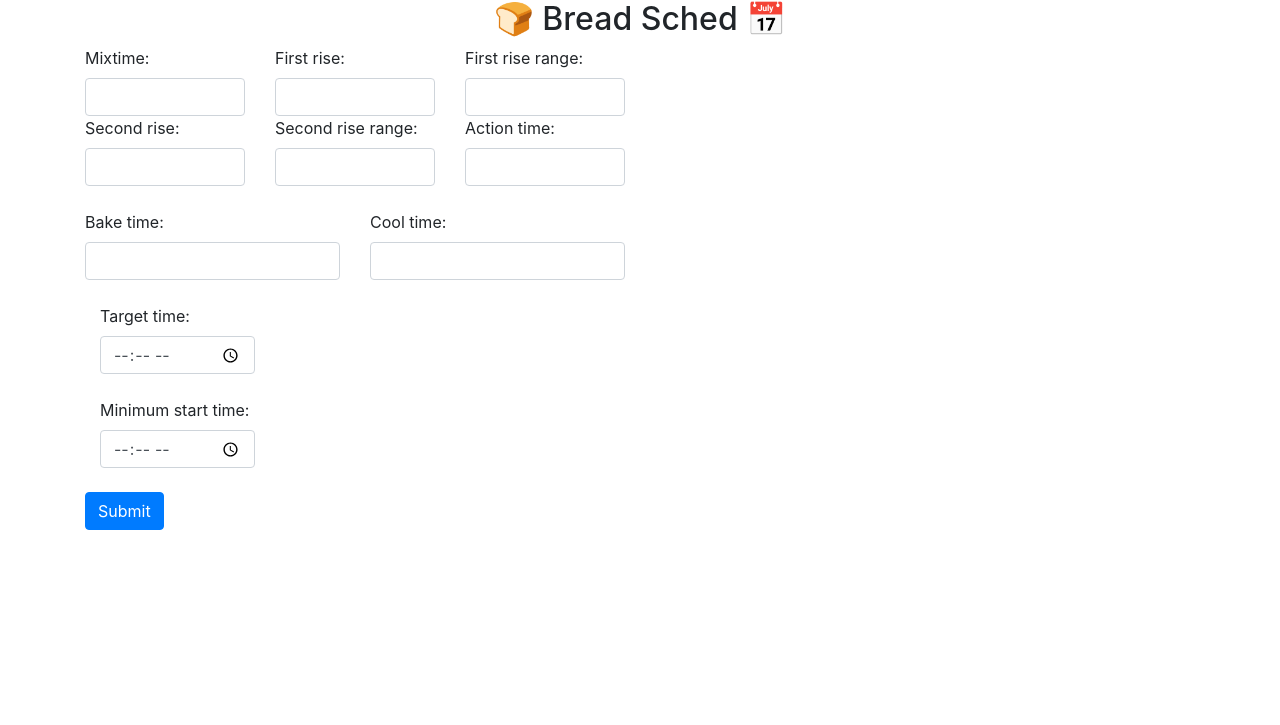
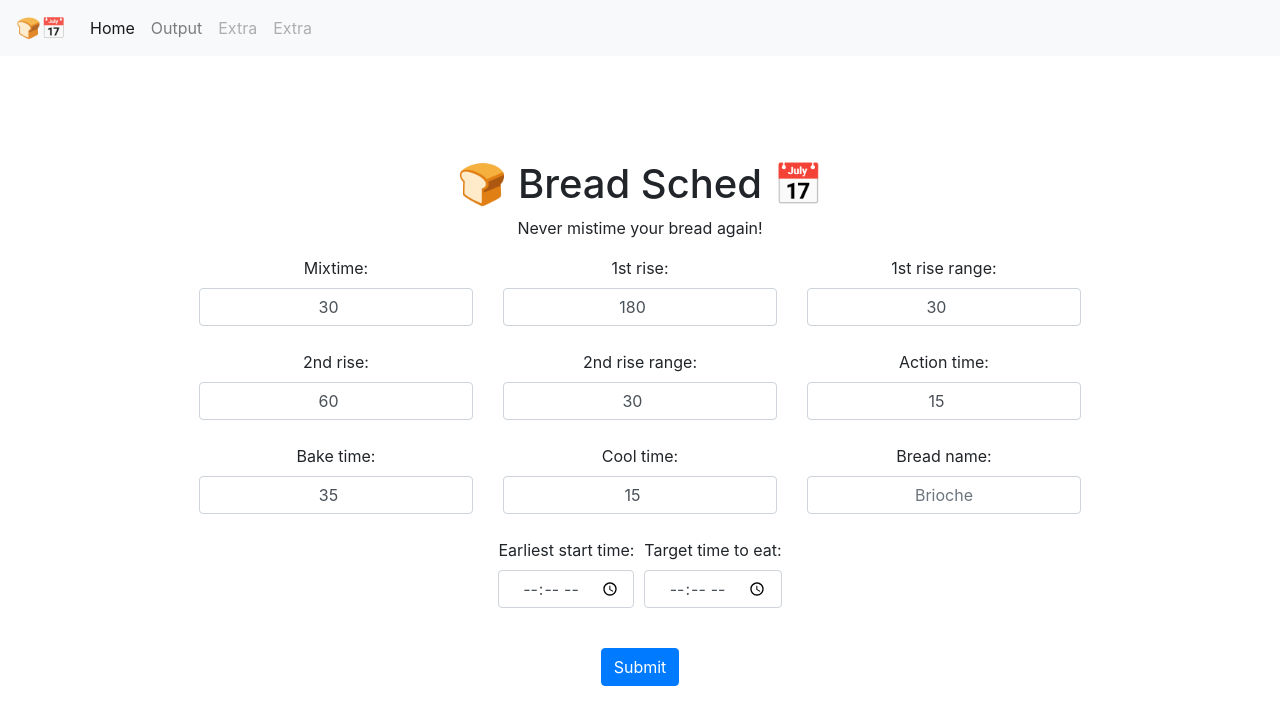
Before and after one commit to jakebox/breadsched, a Flask app: page / in a window 1280 px wide. Shown: the top 725 px of the page. Run offline with Flask 2, Linux system fonts and the light colour scheme; some libraries are stand-ins or nearby versions.

Commit message:
Working/pretty site, functional forms/calculations

```diff
--- a/app/templates/base.html
+++ b/app/templates/base.html
@@ -9,13 +9,42 @@
 
         <style>
 
-            {% block style %}
-            {% endblock %}
+         body {
+             margin-top: 2rem;
+             padding-top: 8rem;
+             /* padding: 3rem; */
+             text-align: center;
+         }
+
+         input {
+             text-align: center;
+         }
+
+
+         {% block style %}
+         {% endblock %}
         </style>
 
         <title>Breadsched</title>
     </head>
+
+    <nav class="navbar navbar-expand-lg navbar-light bg-light fixed-top">
+        <a class="navbar-brand" href="/">&#x1F35E;&#x1F4C5;</a>
+        <button class="navbar-toggler" type="button" data-toggle="collapse" data-target="#navbarNavAltMarkup" aria-controls="navbarNavAltMarkup" aria-expanded="false" aria-label="Toggle navigation">
+            <span class="navbar-toggler-icon"></span>
+        </button>
+        <div class="collapse navbar-collapse" id="navbarNavAltMarkup">
+            <div class="navbar-nav">
+                <a class="nav-item nav-link active" href="/">Home <span class="sr-only">(current)</span></a>
+                <a class="nav-item nav-link" href="/output">Output</a>
+                <a class="nav-item nav-link disabled" href="#">Extra</a>
+                <a class="nav-item nav-link disabled" href="#">Extra</a>
+            </div>
+        </div>
+    </nav>
+
     <body>
+
         {% block body %}
         {% endblock %}
     </body>
--- a/app/templates/index.html
+++ b/app/templates/index.html
@@ -2,73 +2,94 @@
 
 {% block body %}
 
-<center><h2>&#x1F35E; Bread Sched &#x1F4C5;</h2></center>
 
+<main role="main" class="container">
+
+    <h1>&#x1F35E; Bread Sched &#x1F4C5;</h1>
+    <p>Never mistime your bread again!<br>
+
+        <div class="container">
             <form action = "/" method="post">
 
-    <div class="container">
                 <div class="form-group">
-            <!-- <input name="bread_name" type="text" placeholder="Bread name"><br>
-            -->
-            <div class="row">
-                <div class="col-2">
+                    <div class="form-row mx-auto justify-content-center">
+                        <div class="row align-items-end">
+                            <div class="col-4">
                                 <label for="mixtime">Mixtime:</label>
-                    <input name="mixtime" class="form-control" id="mixtime" type="number" value="Mix time">
+                                <input name="mixtime" class="form-control" id="mixtime" type="number" value="30"><br>
                             </div>
 
-                <div class="col-2">
-                    <label for="first_rise">First rise:</label>
-                    <input name="first_rise" class="form-control" id="first_rise" type="number" value="">
+                            <div class="col-4">
+                                <label for="first_rise">1st rise:</label>
+                                <input name="first_rise" class="form-control" id="first_rise" type="number" value="180"><br>
                             </div>
 
-                <div class="col-2">
-                    <label for="first_rise_range">First rise range:</label>
-                    <input name="first_rise_range" class="form-control" id="first_rise_range" type="number" value="">
+                            <div class="col-4">
+                                <label for="first_rise_range">1st rise range:</label>
+                                <input name="first_rise_range" class="form-control" id="first_rise_range" type="number" value="30"><br>
+                            </div>
                         </div>
                     </div>
 
-            <div class="row">
-                <div class="col-2">
-                    <label for="Second rise">Second rise:</label>
-                    <input name="second_rise" class="form-control" id="second_rise" type="number" value=""><br>
+                    <div class="form-row mx-auto justify-content-center">
+                        <div class="row align-items-end">
+                            <div class="col-4">
+                                <label for="Second rise">2nd rise:</label>
+                                <input name="second_rise" class="form-control" id="second_rise" type="number" value="60"><br>
                             </div>
 
-                <div class="col-2">
-                    <label for="second_rise_range">Second rise range:</label>
-                    <input name="second_rise_range" class="form-control" id="second_rise_range" type="number" value=""><br>
+                            <div class="col-4">
+                                <label for="second_rise_range">2nd rise range:</label>
+                                <input name="second_rise_range" class="form-control" id="second_rise_range" type="number" value="30"><br>
                             </div>
 
-                <div class="col-2">
+                            <div class="col-4">
                                 <label for="action_time">Action time:</label>
-                    <input name="action_time" class="form-control" id="action_time" type="number" value=""><br>
+                                <input name="action_time" class="form-control" id="action_time" type="number" value="15"><br>
+                            </div>
                         </div>
                     </div>
 
-            <div class="row">
-                <div class="col-3">
+                    <div class="form-row mx-auto justify-content-center">
+                        <div class="row align-items-end">
+                            <div class="col-4">
                                 <label for="bake_time">Bake time:</label>
-                    <input name="bake_time" class="form-control" id="bake_time" type="number" value=""><br>
+                                <input name="bake_time" class="form-control" id="bake_time" type="number" value="35"><br>
                             </div>
 
-                <div class="col-3">
+                            <div class="col-4">
                                 <label for="cool_time">Cool time:</label>
-                    <input name="cool_time" class="form-control" id="cool_time" type="number" value=""><br>
+                                <input name="cool_time" class="form-control" id="cool_time" type="number" value="15"><br>
+                            </div>
+
+                            <div class="col-4">
+                                <label for="bread_kind">Bread name:</label>
+                                <input name="bread_kind" class="form-control" id="bread_kind" type="text" placeholder="Brioche" autocomplete="off"><br>
+                            </div>
                         </div>
                     </div>
 
                     <div class="form-group">
-                <div class="col-2">
-                    <label for="target_time">Target time:</label>
+                            <div class="form-row mx-auto justify-content-center">
+                                <div class="col-*">
+                                    <label for="minimum_start_time">Earliest start time:</label>
+                                    <input name="minimum_start_time" class="form-control" type="time"><br>
+                                </div>
+                                <div class="col-*">
+                                    <label for="target_time">Target time to eat:</label>
                                     <input name="target_time" class="form-control" type="time"><br>
                                 </div>
-                <div class="col-2">
-                    <label for="minimum_start_time">Minimum start time:</label>
-                    <input name="minimum_start_time" class="form-control" type="time"><br>
+                            </div>
                     </div>
                     <button type="submit" class="btn btn-primary">Submit</button>
                 </div>
-        </div>
+
+            </form>
         </div>
 
-</form>
+
+
+</main>
+
+
 {% endblock %}
--- a/app/views.py
+++ b/app/views.py
@@ -1,33 +1,39 @@
-from flask import render_template, request
+from flask import render_template, request, redirect, url_for
 from app import app
 
-from calculations import Bread
-
-minimum_start_hour = "10am"
-time_target = "5pm"
-
-bread = Bread(time_target, minimum_start_hour, "Brioche", 30, 120, 60, 60, 30, 15, 35, 15)
+from calculations import *
 
 
-# @app.route('/index', methods = ['POST', 'GET'])
+@app.route("/", methods=["GET", "POST"])
+def index():
+   if request.method == "GET":
+      return render_template('index.html')
+   else:
+      # TODO - compact this/optimize
+      bread_kind = str(request.form.get("bread_kind"))
+      mixtime = int(request.form.get("mixtime"))
+      first_rise = int(request.form.get("first_rise"))
+      first_rise_range = int(request.form.get("first_rise_range"))
+      second_rise = int(request.form.get("second_rise"))
+      second_rise_range = int(request.form.get("second_rise_range"))
+      action_time = int(request.form.get("action_time"))
+      bake_time = int(request.form.get("bake_time"))
+      cool_time = int(request.form.get("cool_time"))
+      target_time = str(request.form.get("target_time"))
+      minimum_start_time = str(request.form.get("minimum_start_time"))
 
-@app.route("/")
-def index():
-   return render_template("index.html")
-   # if request.method == "POST":
-   #    name = request.form['name']
-   #    print("post bro")
-   #    return render_template('output.html')
-   # else:
-   #    # userp = request.form('name')
-   #    # print(userp)
-   #    print("nothing in form, showing the website.")
-   #    return render_template('index.html')
+      bread = Bread(target_time, minimum_start_time, bread_kind, mixtime, first_rise, first_rise_range, second_rise, second_rise_range, action_time, bake_time, cool_time)
 
-# , methods = ['POST', 'GET'])
+      bread.calculate_time(False)
+      latest_possible_start = bread.calc_lps()
+
+      # return redirect("/output") # Send to output page
+      # return redirect(url_for('output', user=user_name))
+      return render_template("output.html", user="Jake", time_target=twentyfour_to_twelve(target_time), latest_possible_start=twentyfour_to_twelve(latest_possible_start), bread_kind=bread.bread_kind, total_rise_time=int(bread.total_rise_time/60 * 100) / 100)
+
 @app.route("/output")
 def output():
-    name = request.args.get("name")
-    if not name: # If no name send error page
-       return render_template('error.html')
-    return render_template('output.html', user=name)
+   if request.method == "GET":
+      # return render_template("output.html", bread="")
+      # return render_template("error.html")
+      return render_template("error.html", error_reason="You haven't filled out any details yet!")
```
Also changed, not shown: app/templates/error.html (+6 -1 lines), app/templates/output.html (+11 -2 lines), calculations.py (+107 -28 lines), 2 other files. Lines whose indentation alone changed are shown as unchanged.
